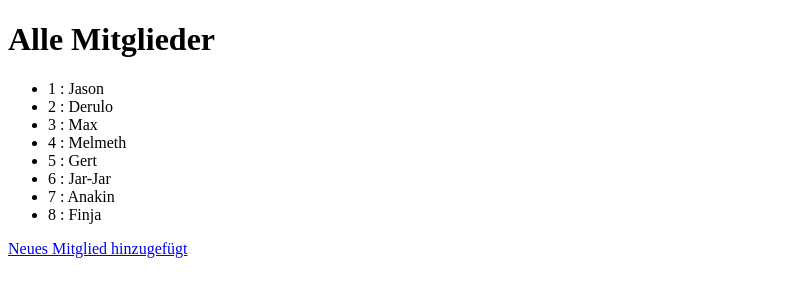
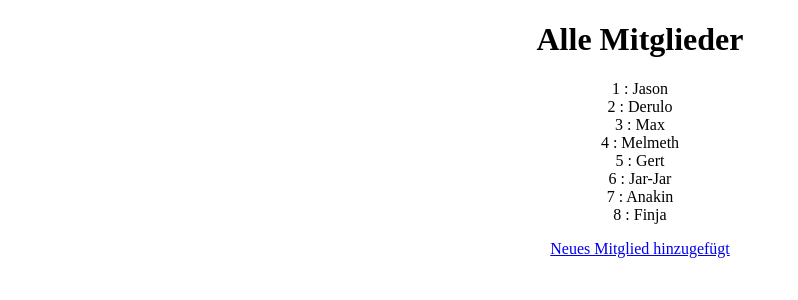
Before and after one commit to Blanc0505/Exercises, a Flask app: page /members-html in a window 1280 px wide. Shown: the top 300 px of the page, without its empty margins (0-798 px from the left). Run offline with Flask 3, Linux system fonts and the light colour scheme.

Commit message:
Update members.html

```diff
--- a/First_API_Test/API_Test/templates/members.html
+++ b/First_API_Test/API_Test/templates/members.html
@@ -2,15 +2,17 @@
 <!DOCTYPE html>
 <html>
 <head>
-    <title>Mitglierderliste</title>
+    <title style="text-align: center;">Mitglierderliste</title>
 </head>
 <body>
-    <h1>Alle Mitglieder</h2>                                 <!-- https://documentation.bloomreach.com/engagement/docs/jinja-syntax -->
-    <ul>
-        {% for member in members %}                            <!-- Jinja2-Syntax -->
-            <li>{{ member.id }} : {{ member.name }}</li>
-        {% endfor %}
-    </ul>
-    <a href="/add-Member">Neues Mitglied hinzugefügt</a>
+    <div style="text-align: center;">
+        <h1>Alle Mitglieder</h2>                                 <!-- https://documentation.bloomreach.com/engagement/docs/jinja-syntax -->
+        <ul style="list-style-type: none; padding: 0;">
+            {% for member in members %}                            <!-- Jinja2-Syntax -->
+                <li >{{ member.id }} : {{ member.name }}</li>
+            {% endfor %}
+        </ul>
+        <a href="/add-Member">Neues Mitglied hinzugefügt</a>
+    </div>
 </body>
 </html>
```
